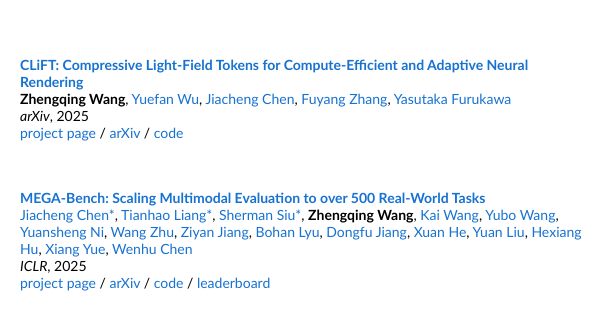
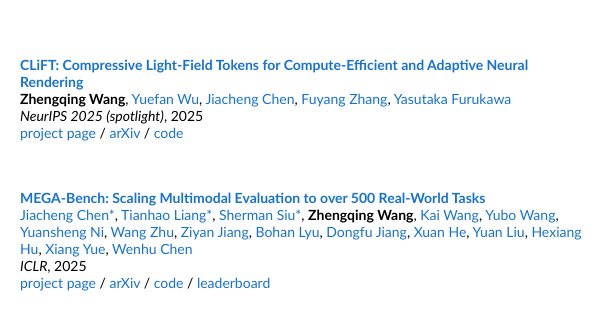
Before and after one commit to eric-zqwang/eric-zqwang.github.io, a plain HTML site: page index.html in a window 1280 px wide. Shown: the part 384-701 px from the top of the page, 440-1052 px from the left. Drawn offline with Linux system fonts and the light colour scheme.

Commit message:
Update index.html

```diff
--- a/index.html
+++ b/index.html
@@ -79,7 +79,7 @@
         <a href="https://zhangfuyang.github.io/">Fuyang Zhang</a>,
         <a href="https://yasu-furukawa.github.io/">Yasutaka Furukawa</a>
         <br>
-        <em>arXiv</em>, 2025
+        <em>NeurIPS 2025 (spotlight)</em>, 2025
         <br>
         <a href="https://clift-nvs.github.io/">project page</a>
         /
```
